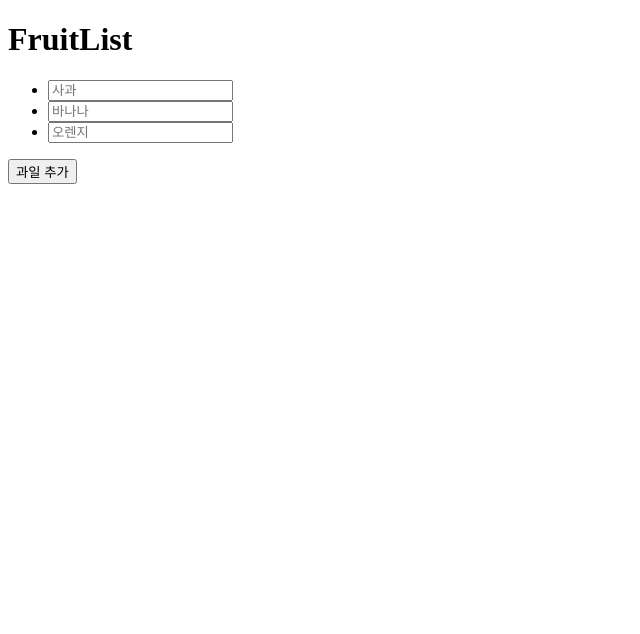
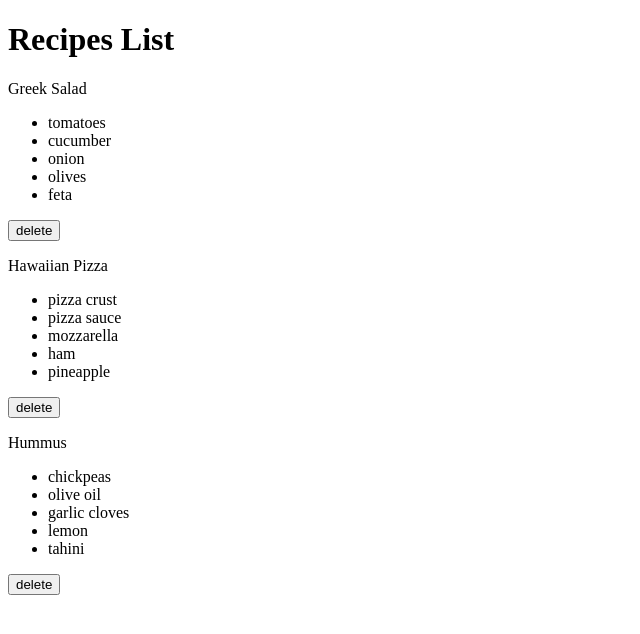
Before and after one commit to leftyPark89/react-typescript-st, a React (Vite) app: page / in a window 1280 px wide. Shown: the top 634 px of the page, without its empty margins (0-640 px from the left). Built offline with nearby package versions, Linux system fonts and the light colour scheme.

Commit message:
상태관리_prop, useState, map, filter

```diff
--- a/src/App.tsx
+++ b/src/App.tsx
@@ -1,11 +1,13 @@
 import FruitList from "./components/FruitList.tsx";
+import FilterTest from "./components/FilterTest.tsx";
+import RecipeList from "./components/RecipeList.tsx";
 
 
 export default function App() {
 
   return (
     <>
-     <FruitList></FruitList>
+      <RecipeList></RecipeList>
     </>
   );
 };
--- /dev/null
+++ b/src/components/FilterTest.tsx
@@ -0,0 +1,36 @@
+import {useState} from "react";
+
+export default function FilterTest() {
+
+  const [items, setItems] = useState([
+    {id: 1, name: "Apple", category: "Fruit"},
+    {id: 2, name: "Carrot", category: "Vegetable"},
+    {id: 3, name: "Banana", category: "Fruit"},
+    {id: 4, name: "Tomato", category: "Vegetable"},
+  ]);
+
+
+  const filterItems = items.filter((itme) => itme.category === "Vegetable");
+  console.log(filterItems);
+  const handleDel = (id: number) => {
+    setItems((items) => items.filter((item) => item.id !== id));
+  }
+
+  return (
+    <>
+      <h1>Item List</h1>
+      <ul>
+        {
+          items
+            // .filter((item) => item.category === "Vegetable")
+            .map((item) => (
+              <li key={item.id}>
+                {item.category} : {item.name}
+                <button onClick={() => handleDel(item.id)}>delete</button>
+              </li>
+            ))
+        }
+      </ul>
+    </>
+  );
+};
--- /dev/null
+++ b/src/components/Recipe.tsx
@@ -0,0 +1,22 @@
+export default function Recipe({
+                                 id,
+                                 name,
+                                 ingredients,
+                                 handleDelete
+                               }: {
+  id: string;
+  name: string;
+  ingredients: string[];
+  handleDelete: (id: string) => void;
+}) {
+  return (
+    <>
+      <p>{name}</p>
+      <ul>
+        {ingredients.map((item) => <li key={item}>{item}</li>)
+        }
+      </ul>
+      <button onClick={() => handleDelete(id)}>delete</button>
+    </>
+  );
+};
--- /dev/null
+++ b/src/components/RecipeList.tsx
@@ -0,0 +1,23 @@
+import {useState} from "react";
+import {initialRecipes} from "../data/initialRecipData.tsx";
+import Recipe from "./Recipe.tsx";
+
+export default function RecipeList() {
+  const [recipes , setRecipes] = useState(initialRecipes);
+  console.log(recipes);
+
+  const handleDelete = (id : string) => {
+    setRecipes(recipes.filter((item)=> id !== item.id));
+  }
+
+  return (
+    <>
+      <h1>Recipes List</h1>
+      {
+        recipes.map((item) => (
+          <Recipe key={item.id} {...item} handleDelete={handleDelete}></Recipe>
+        ))
+      }
+    </>
+  );
+};
--- /dev/null
+++ b/src/data/initialRecipData.tsx
@@ -0,0 +1,23 @@
+export const initialRecipes = [
+  {
+    id: "greek-salad",
+    name: "Greek Salad",
+    ingredients: ["tomatoes", "cucumber", "onion", "olives", "feta"],
+  },
+  {
+    id: "hawaiian-pizza",
+    name: "Hawaiian Pizza",
+    ingredients: [
+      "pizza crust",
+      "pizza sauce",
+      "mozzarella",
+      "ham",
+      "pineapple",
+    ],
+  },
+  {
+    id: "hummus",
+    name: "Hummus",
+    ingredients: ["chickpeas", "olive oil", "garlic cloves", "lemon", "tahini"],
+  },
+];
```
Also changed, not shown: src/components/Test.tsx (deleted, +0 -25 lines), src/components/User1.tsx (deleted, +0 -14 lines), src/components/User2.tsx (deleted, +0 -18 lines).
